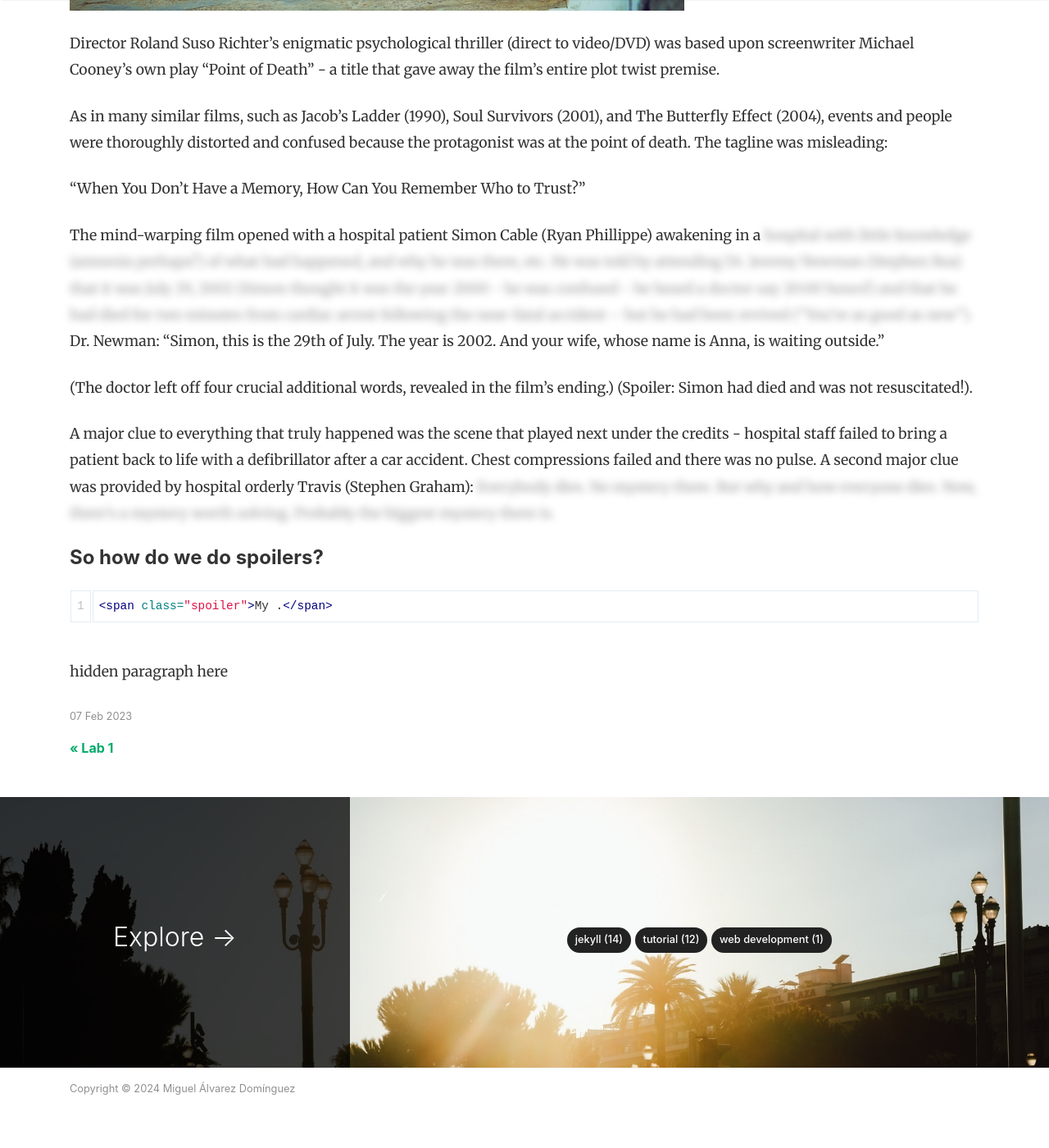
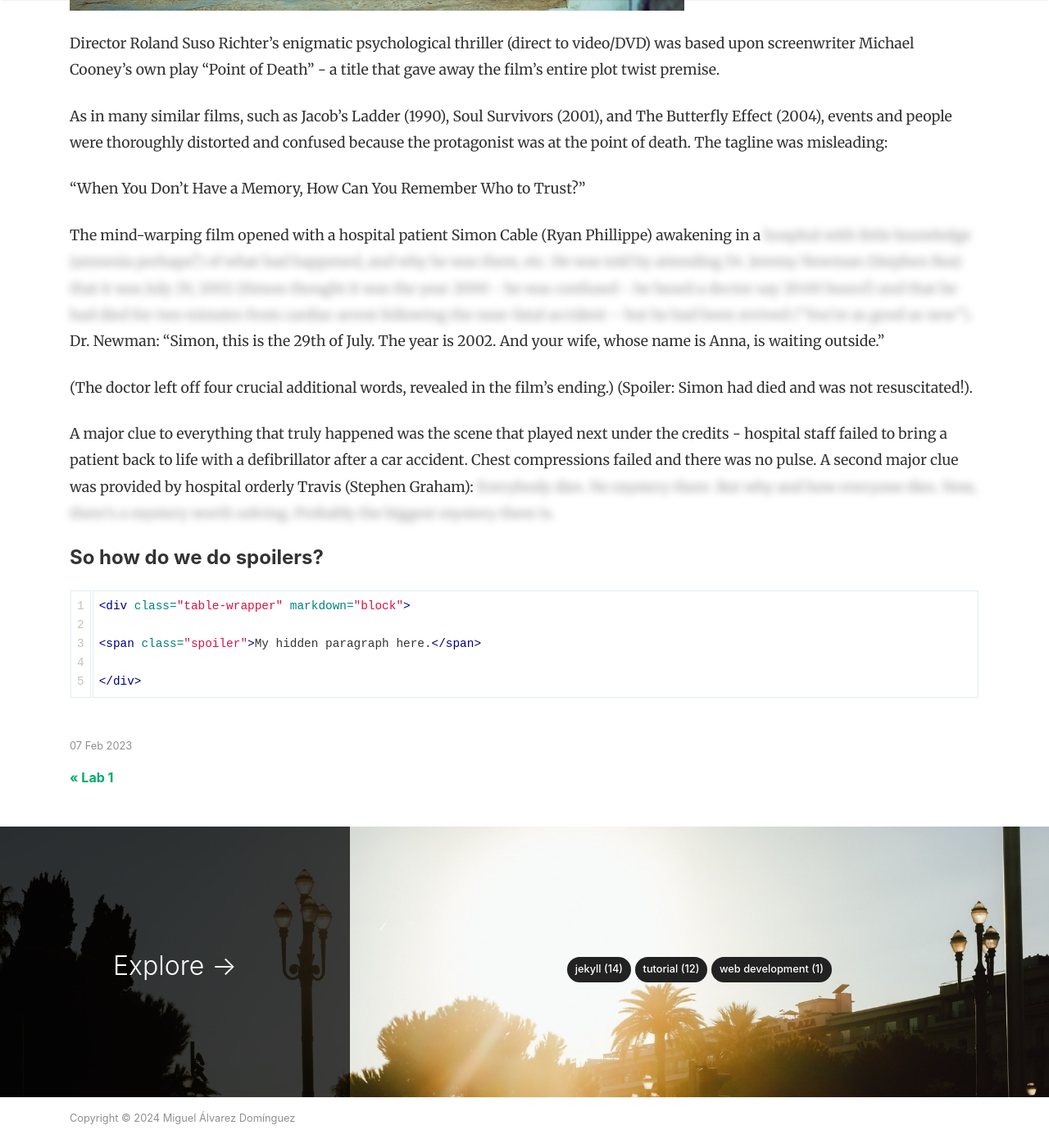
Before and after one commit to miguelalvarezd/FastRobots, a Jekyll site: the page built from _posts/2023-02-07-lab-3.md, in a window 1280 px wide and 1400 px high, scrolled down 664 px. Shown: the whole window at 82% size. Built offline with Jekyll 4.4.1, drawn with Linux system fonts in a browser that asks for light colours; nearby versions of some CDN libraries; comment, search, counter and statistics services are not loaded; before the commit the page ends 2028 px from its top, so only the background shows below that.

Commit message:
Code wrapper

````diff
--- a/_posts/2023-02-07-lab-3.md
+++ b/_posts/2023-02-07-lab-3.md
@@ -23,6 +23,9 @@
 #### So how do we do spoilers?
 
 ```html
-<span class="spoiler">My .</span>
+<div class="table-wrapper" markdown="block">
+
+<span class="spoiler">My hidden paragraph here.</span>
+
+</div>
 ```
-hidden paragraph here
--- a/assets/css/screen.css
+++ b/assets/css/screen.css
@@ -899,3 +899,7 @@
     opacity: 0;
     transition: opacity .25s;
 }
+
+.code-wrapper {
+  overflow-x: scroll;
+}
````
